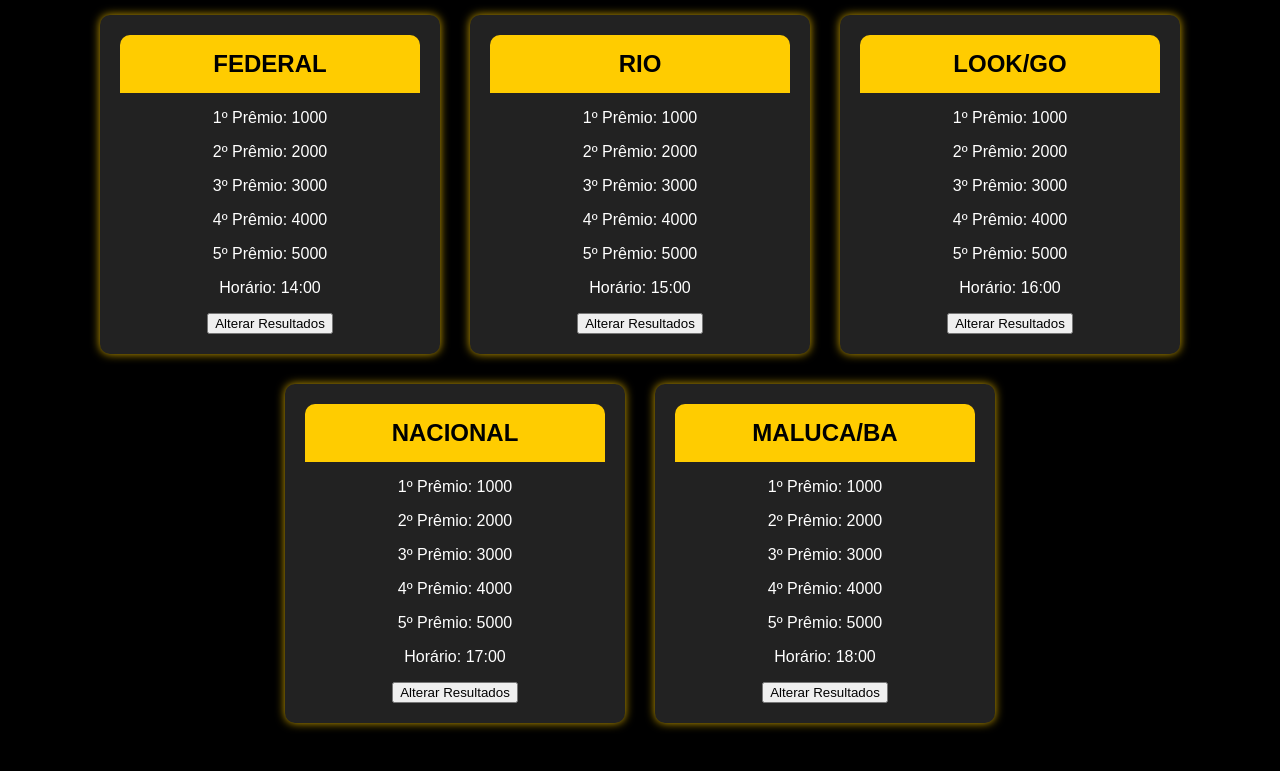
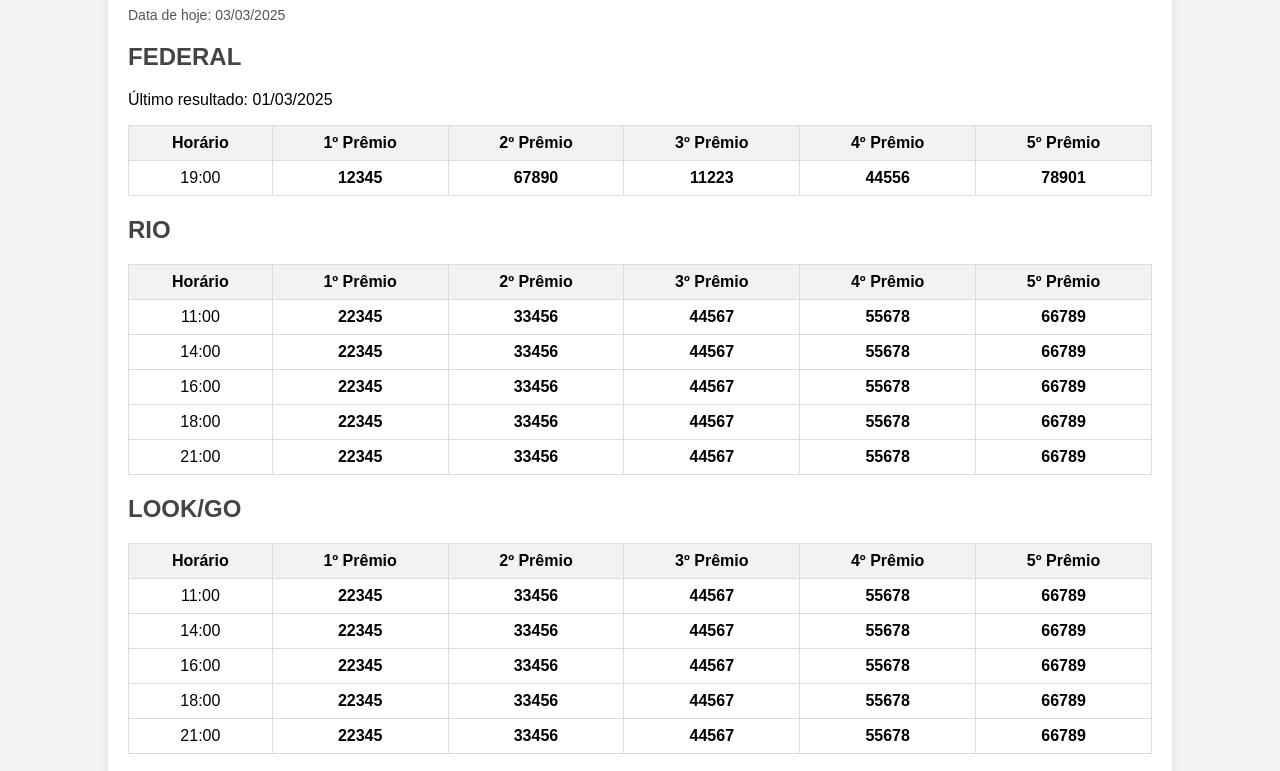
Before and after one commit to morenodasortejb/ojogoonlineresult, a plain HTML site: page index.html in a window 1280 px wide. Shown: the part 93-864 px from the top of the page. Drawn offline with Linux system fonts and the light colour scheme.

Commit message:
Update index.html

```diff
--- a/index.html
+++ b/index.html
@@ -1,224 +1,272 @@
 <!DOCTYPE html>
-<html lang="pt-BR">
+<html lang="pt-br">
 <head>
     <meta charset="UTF-8">
     <meta name="viewport" content="width=device-width, initial-scale=1.0">
-    <title>OJOGOONLINE - Painel de Controle</title>
+    <title>OJOGOONLINE</title>
     <style>
         body {
             font-family: Arial, sans-serif;
-            background-color: #000;
-            color: white;
+            background-color: #f4f4f4;
             margin: 0;
             padding: 0;
+        }
+        .container {
+            width: 80%;
+            margin: 0 auto;
+            padding: 20px;
+            background-color: #fff;
+            box-shadow: 0 0 10px rgba(0, 0, 0, 0.1);
+        }
+        h1 {
+            text-align: center;
+            color: #333;
+        }
+        .lottery-section {
+            margin-top: 20px;
+        }
+        .lottery-section h2 {
+            color: #444;
+        }
+        .lottery-section table {
+            width: 100%;
+            border-collapse: collapse;
+            margin-bottom: 20px;
+        }
+        .lottery-section table, .lottery-section th, .lottery-section td {
+            border: 1px solid #ddd;
+            padding: 8px;
+        }
+        .lottery-section th {
+            background-color: #f2f2f2;
+        }
+        .lottery-section td {
             text-align: center;
         }
-        header {
-            background-color: #ffcc00;
-            color: black;
-            padding: 20px;
-            font-size: 28px;
+        .result {
             font-weight: bold;
         }
-        .container {
+        .date {
+            font-size: 14px;
+            color: #555;
+        }
+        .back-bar {
+            background-color: #333;
+            padding: 10px;
+            text-align: center;
+            position: fixed;
+            width: 100%;
+            top: 0;
+            left: 0;
+            z-index: 10;
+        }
+        .back-bar a {
+            color: #fff;
+            text-decoration: none;
+            font-size: 16px;
+        }
+        .button {
+            display: inline-block;
+            background-color: #28a745;
+            color: white;
+            padding: 15px 30px;
+            font-size: 18px;
+            text-align: center;
+            text-decoration: none;
+            border-radius: 5px;
+            margin-top: 20px;
+            cursor: pointer;
+        }
+        .button:hover {
+            background-color: #218838;
+        }
+
+        /* Estilos do modal flutuante */
+        .modal {
+            display: none;
+            position: fixed;
+            z-index: 100;
+            left: 0;
+            top: 0;
+            width: 100%;
+            height: 100%;
+            background-color: rgba(0, 0, 0, 0.5);
+        }
+        .modal-content {
+            position: relative;
+            background-color: #fff;
+            margin: 15% auto;
             padding: 20px;
-            display: flex;
-            flex-wrap: wrap;
-            justify-content: center;
+            width: 80%;
+            max-width: 600px;
+            border-radius: 5px;
+            text-align: center;
         }
-        .tabela {
-            background-color: #222;
-            padding: 20px;
-            margin: 15px;
-            width: 300px;
-            border-radius: 10px;
-            box-shadow: 0 0 10px rgba(255, 204, 0, 0.8);
-        }
-        .tabela h2 {
-            margin: 0;
-            padding: 15px;
-            background-color: #ffcc00;
-            color: black;
-            border-radius: 10px 10px 0 0;
-        }
-        #resultados {
-            margin-top: 20px;
-            text-align: left;
-        }
-        .form-container {
-            margin-top: 15px;
-        }
-        input[type="text"] {
-            width: 80%;
-            padding: 10px;
-            font-size: 16px;
-            margin: 10px 0;
-            background-color: #ffcc00;
-            border: none;
-            color: black;
+        .modal-content a {
+            display: inline-block;
+            background-color: #007bff;
+            color: white;
+            padding: 15px 30px;
+            font-size: 18px;
+            text-align: center;
+            text-decoration: none;
             border-radius: 5px;
         }
-        .edit-form {
-            display: none; /* Só visível para edição interna */
-        }
-        footer {
-            margin-top: 40px;
-            font-size: 18px;
-            color: white;
+        .close-btn {
+            position: absolute;
+            top: 10px;
+            right: 10px;
+            font-size: 20px;
+            cursor: pointer;
+            color: #333;
         }
     </style>
 </head>
 <body>
-    <header>🎰 OJOGOONLINE 🐾 - Painel de Controle</header>
+    <!-- Barrinha de Voltar -->
+    <div class="back-bar">
+        <a href="https://morenodasortejb.my.canva.site/ojogoonline">Voltar</a>
+    </div>
 
     <div class="container">
-        <!-- Resultados das Loterias (Visíveis para o público) -->
-        <div class="tabela">
-            <h2>FEDERAL</h2>
-            <p id="federal1">1º Prêmio: <span id="federalPrimeiro">1000</span></p>
-            <p id="federal2">2º Prêmio: <span id="federalSegundo">2000</span></p>
-            <p id="federal3">3º Prêmio: <span id="federalTerceiro">3000</span></p>
-            <p id="federal4">4º Prêmio: <span id="federalQuarto">4000</span></p>
-            <p id="federal5">5º Prêmio: <span id="federalQuinto">5000</span></p>
-            <p id="federalHora">Horário: <span id="federalHoraValor">14:00</span></p>
-            <button onclick="exibirFormulario('federal')">Alterar Resultados</button>
+        <h1>OJOGOONLINE</h1>
+
+        <!-- Exibição da data atual -->
+        <div class="date">
+            <p>Data de hoje: <span id="date"></span></p>
         </div>
 
-        <div class="tabela">
-            <h2>RIO</h2>
-            <p id="rio1">1º Prêmio: <span id="rioPrimeiro">1000</span></p>
-            <p id="rio2">2º Prêmio: <span id="rioSegundo">2000</span></p>
-            <p id="rio3">3º Prêmio: <span id="rioTerceiro">3000</span></p>
-            <p id="rio4">4º Prêmio: <span id="rioQuarto">4000</span></p>
-            <p id="rio5">5º Prêmio: <span id="rioQuinto">5000</span></p>
-            <p id="rioHora">Horário: <span id="rioHoraValor">15:00</span></p>
-            <button onclick="exibirFormulario('rio')">Alterar Resultados</button>
-        </div>
+        <!-- Exibindo os resultados das loterias e a última federal -->
+        <div id="lotteryResults"></div>
 
-        <div class="tabela">
-            <h2>LOOK/GO</h2>
-            <p id="lookgo1">1º Prêmio: <span id="lookgoPrimeiro">1000</span></p>
-            <p id="lookgo2">2º Prêmio: <span id="lookgoSegundo">2000</span></p>
-            <p id="lookgo3">3º Prêmio: <span id="lookgoTerceiro">3000</span></p>
-            <p id="lookgo4">4º Prêmio: <span id="lookgoQuarto">4000</span></p>
-            <p id="lookgo5">5º Prêmio: <span id="lookgoQuinto">5000</span></p>
-            <p id="lookgoHora">Horário: <span id="lookgoHoraValor">16:00</span></p>
-            <button onclick="exibirFormulario('lookgo')">Alterar Resultados</button>
-        </div>
+        <script>
+            // Atualiza a data atual
+            document.getElementById("date").textContent = new Date().toLocaleDateString('pt-BR');
 
-        <div class="tabela">
-            <h2>NACIONAL</h2>
-            <p id="nacional1">1º Prêmio: <span id="nacionalPrimeiro">1000</span></p>
-            <p id="nacional2">2º Prêmio: <span id="nacionalSegundo">2000</span></p>
-            <p id="nacional3">3º Prêmio: <span id="nacionalTerceiro">3000</span></p>
-            <p id="nacional4">4º Prêmio: <span id="nacionalQuarto">4000</span></p>
-            <p id="nacional5">5º Prêmio: <span id="nacionalQuinto">5000</span></p>
-            <p id="nacionalHora">Horário: <span id="nacionalHoraValor">17:00</span></p>
-            <button onclick="exibirFormulario('nacional')">Alterar Resultados</button>
-        </div>
+            // Função para calcular as últimas loterias Federais passadas (última quarta ou sábado)
+            function getLastFederalDrawDate() {
+                let today = new Date();
+                let lastFederalDate = new Date(today); // Copia a data de hoje
 
-        <div class="tabela">
-            <h2>MALUCA/BA</h2>
-            <p id="malucaba1">1º Prêmio: <span id="malucabaPrimeiro">1000</span></p>
-            <p id="malucaba2">2º Prêmio: <span id="malucabaSegundo">2000</span></p>
-            <p id="malucaba3">3º Prêmio: <span id="malucabaTerceiro">3000</span></p>
-            <p id="malucaba4">4º Prêmio: <span id="malucabaQuarto">4000</span></p>
-            <p id="malucaba5">5º Prêmio: <span id="malucabaQuinto">5000</span></p>
-            <p id="malucabaHora">Horário: <span id="malucabaHoraValor">18:00</span></p>
-            <button onclick="exibirFormulario('malucaba')">Alterar Resultados</button>
-        </div>
+                // Verifica se hoje é quarta ou sábado, e define a data correta
+                if (today.getDay() === 3) { // Se for quarta-feira (3)
+                    lastFederalDate = new Date(today);
+                } else if (today.getDay() === 6) { // Se for sábado (6)
+                    lastFederalDate = new Date(today);
+                } else {
+                    // Se não for quarta ou sábado, encontra a última quarta ou sábado
+                    let diff = today.getDay() < 3 ? 3 - today.getDay() : 10 - today.getDay(); // Calcular dias até a última quarta ou sábado
+                    lastFederalDate.setDate(today.getDate() - diff);
+                }
 
-        <!-- Painel de Controle (Somente visível para você) -->
-        <div class="edit-form" id="federalForm">
-            <h3>Alterar Resultados de FEDERAL</h3>
-            <input type="text" id="inputFederalPrimeiro" placeholder="1º Prêmio" />
-            <input type="text" id="inputFederalSegundo" placeholder="2º Prêmio" />
-            <input type="text" id="inputFederalTerceiro" placeholder="3º Prêmio" />
-            <input type="text" id="inputFederalQuarto" placeholder="4º Prêmio" />
-            <input type="text" id="inputFederalQuinto" placeholder="5º Prêmio" />
-            <input type="text" id="inputFederalHora" placeholder="Horário" />
-            <button onclick="salvarResultados('federal')">Salvar</button>
-            <button onclick="cancelarAlteracao('federal')">Cancelar</button>
-        </div>
+                // Formata a data para o formato "dd/mm/yyyy"
+                return lastFederalDate.toLocaleDateString('pt-BR');
+            }
 
-        <div class="edit-form" id="rioForm">
-            <h3>Alterar Resultados de RIO</h3>
-            <input type="text" id="inputRioPrimeiro" placeholder="1º Prêmio" />
-            <input type="text" id="inputRioSegundo" placeholder="2º Prêmio" />
-            <input type="text" id="inputRioTerceiro" placeholder="3º Prêmio" />
-            <input type="text" id="inputRioQuarto" placeholder="4º Prêmio" />
-            <input type="text" id="inputRioQuinto" placeholder="5º Prêmio" />
-            <input type="text" id="inputRioHora" placeholder="Horário" />
-            <button onclick="salvarResultados('rio')">Salvar</button>
-            <button onclick="cancelarAlteracao('rio')">Cancelar</button>
-        </div>
+            // Dados dos resultados de cada loteria e horários
+            const results = {
+                'FEDERAL': {
+                    '19:00': { primeiro: '12345', segundo: '67890', terceiro: '11223', quarto: '44556', quinto: '78901', data: getLastFederalDrawDate() }
+                },
+                'RIO': {
+                    '11:00': { primeiro: '22345', segundo: '33456', terceiro: '44567', quarto: '55678', quinto: '66789' },
+                    '14:00': { primeiro: '22345', segundo: '33456', terceiro: '44567', quarto: '55678', quinto: '66789' },
+                    '16:00': { primeiro: '22345', segundo: '33456', terceiro: '44567', quarto: '55678', quinto: '66789' },
+                    '18:00': { primeiro: '22345', segundo: '33456', terceiro: '44567', quarto: '55678', quinto: '66789' },
+                    '21:00': { primeiro: '22345', segundo: '33456', terceiro: '44567', quarto: '55678', quinto: '66789' }
+                },
+                'LOOK/GO': {
+                    '11:00': { primeiro: '22345', segundo: '33456', terceiro: '44567', quarto: '55678', quinto: '66789' },
+                    '14:00': { primeiro: '22345', segundo: '33456', terceiro: '44567', quarto: '55678', quinto: '66789' },
+                    '16:00': { primeiro: '22345', segundo: '33456', terceiro: '44567', quarto: '55678', quinto: '66789' },
+                    '18:00': { primeiro: '22345', segundo: '33456', terceiro: '44567', quarto: '55678', quinto: '66789' },
+                    '21:00': { primeiro: '22345', segundo: '33456', terceiro: '44567', quarto: '55678', quinto: '66789' }
+                },
+                'NACIONAL': {
+                    '02:00': { primeiro: '22345', segundo: '33456', terceiro: '44567', quarto: '55678', quinto: '66789' },
+                    '08:00': { primeiro: '22345', segundo: '33456', terceiro: '44567', quarto: '55678', quinto: '66789' },
+                    '10:00': { primeiro: '22345', segundo: '33456', terceiro: '44567', quarto: '55678', quinto: '66789' },
+                    '12:00': { primeiro: '22345', segundo: '33456', terceiro: '44567', quarto: '55678', quinto: '66789' },
+                    '15:00': { primeiro: '22345', segundo: '33456', terceiro: '44567', quarto: '55678', quinto: '66789' },
+                    '17:00': { primeiro: '22345', segundo: '33456', terceiro: '44567', quarto: '55678', quinto: '66789' },
+                    '19:00': { primeiro: '22345', segundo: '33456', terceiro: '44567', quarto: '55678', quinto: '66789' },
+                    '22:00': { primeiro: '22345', segundo: '33456', terceiro: '44567', quarto: '55678', quinto: '66789' }
+                },
+                'MALUCA/BA': {
+                    '10:00': { primeiro: '22345', segundo: '33456', terceiro: '44567', quarto: '55678', quinto: '66789' },
+                    '12:00': { primeiro: '22345', segundo: '33456', terceiro: '44567', quarto: '55678', quinto: '66789' },
+                    '14:00': { primeiro: '22345', segundo: '33456', terceiro: '44567', quarto: '55678', quinto: '66789' },
+                    '16:00': { primeiro: '22345', segundo: '33456', terceiro: '44567', quarto: '55678', quinto: '66789' },
+                    '18:00': { primeiro: '22345', segundo: '33456', terceiro: '44567', quarto: '55678', quinto: '66789' }
+                }
+            };
 
-        <div class="edit-form" id="lookgoForm">
-            <h3>Alterar Resultados de LOOK/GO</h3>
-            <input type="text" id="inputLookgoPrimeiro" placeholder="1º Prêmio" />
-            <input type="text" id="inputLookgoSegundo" placeholder="2º Prêmio" />
-            <input type="text" id="inputLookgoTerceiro" placeholder="3º Prêmio" />
-            <input type="text" id="inputLookgoQuarto" placeholder="4º Prêmio" />
-            <input type="text" id="inputLookgoQuinto" placeholder="5º Prêmio" />
-            <input type="text" id="inputLookgoHora" placeholder="Horário" />
-            <button onclick="salvarResultados('lookgo')">Salvar</button>
-            <button onclick="cancelarAlteracao('lookgo')">Cancelar</button>
-        </div>
+            // Função para gerar os resultados
+            function generateResults() {
+                let lotteryResultsContainer = document.getElementById('lotteryResults');
 
-        <div class="edit-form" id="nacionalForm">
-            <h3>Alterar Resultados de NACIONAL</h3>
-            <input type="text" id="inputNacionalPrimeiro" placeholder="1º Prêmio" />
-            <input type="text" id="inputNacionalSegundo" placeholder="2º Prêmio" />
-            <input type="text" id="inputNacionalTerceiro" placeholder="3º Prêmio" />
-            <input type="text" id="inputNacionalQuarto" placeholder="4º Prêmio" />
-            <input type="text" id="inputNacionalQuinto" placeholder="5º Prêmio" />
-            <input type="text" id="inputNacionalHora" placeholder="Horário" />
-            <button onclick="salvarResultados('nacional')">Salvar</button>
-            <button onclick="cancelarAlteracao('nacional')">Cancelar</button>
-        </div>
+                // Gerar a tabela para cada loteria
+                for (let lottery in results) {
+                    let lotterySection = document.createElement('div');
+                    lotterySection.classList.add('lottery-section');
 
-        <div class="edit-form" id="malucabaForm">
-            <h3>Alterar Resultados de MALUCA/BA</h3>
-            <input type="text" id="inputMalucabaPrimeiro" placeholder="1º Prêmio" />
-            <input type="text" id="inputMalucabaSegundo" placeholder="2º Prêmio" />
-            <input type="text" id="inputMalucabaTerceiro" placeholder="3º Prêmio" />
-            <input type="text" id="inputMalucabaQuarto" placeholder="4º Prêmio" />
-            <input type="text" id="inputMalucabaQuinto" placeholder="5º Prêmio" />
-            <input type="text" id="inputMalucabaHora" placeholder="Horário" />
-            <button onclick="salvarResultados('malucaba')">Salvar</button>
-            <button onclick="cancelarAlteracao('malucaba')">Cancelar</button>
+                    let lotteryTitle = document.createElement('h2');
+                    lotteryTitle.textContent = lottery;
+                    lotterySection.appendChild(lotteryTitle);
+
+                    let table = document.createElement('table');
+                    let tableHeader = document.createElement('tr');
+                    tableHeader.innerHTML = `<th>Horário</th><th>1º Prêmio</th><th>2º Prêmio</th><th>3º Prêmio</th><th>4º Prêmio</th><th>5º Prêmio</th>`;
+                    table.appendChild(tableHeader);
+
+                    // Preenche as linhas da tabela com os resultados
+                    for (let time in results[lottery]) {
+                        let row = document.createElement('tr');
+                        row.innerHTML = `<td>${time}</td>
+                                         <td class="result">${results[lottery][time].primeiro}</td>
+                                         <td class="result">${results[lottery][time].segundo}</td>
+                                         <td class="result">${results[lottery][time].terceiro}</td>
+                                         <td class="result">${results[lottery][time].quarto}</td>
+                                         <td class="result">${results[lottery][time].quinto}</td>`;
+                        table.appendChild(row);
+                    }
+
+                    // Exibe a data da última federal
+                    if (lottery === "FEDERAL") {
+                        let lastFederalDate = results[lottery]['19:00'].data;
+                        let federalDateText = `Último resultado: ${lastFederalDate}`;
+                        lotterySection.innerHTML += `<p>${federalDateText}</p>`;
+                    }
+
+                    lotterySection.appendChild(table);
+                    lotteryResultsContainer.appendChild(lotterySection);
+                }
+            }
+
+            // Chama a função para gerar os resultados ao carregar a página
+            generateResults();
+
+            // Função para abrir o modal de "Jogar Agora"
+            function openModal() {
+                document.getElementById('gameModal').style.display = 'block';
+            }
+
+            // Função para fechar o modal
+            function closeModal() {
+                document.getElementById('gameModal').style.display = 'none';
+            }
+        </script>
+
+        <!-- Botão Jogue Agora -->
+        <button class="button" onclick="openModal()">Jogue Agora</button>
+    </div>
+
+    <!-- Modal de Jogo Agora -->
+    <div id="gameModal" class="modal">
+        <div class="modal-content">
+            <span class="close-btn" onclick="closeModal()">×</span>
+            <a href="https://app.aguiaoficial.com/pr/ZXbjMC6Q" target="_blank">Jogue Agora</a>
         </div>
     </div>
-
-    <footer>
-        <p>Data Atual: <span id="dataAtual"></span></p>
-    </footer>
-
-    <script>
-        // Exibe a data atual no subtítulo
-        document.getElementById('dataAtual').innerText = new Date().toLocaleDateString('pt-BR');
-
-        function exibirFormulario(loteria) {
-            document.getElementById(loteria + 'Form').style.display = 'block';
-        }
-
-        function salvarResultados(loteria) {
-            document.getElementById(loteria + 'Primeiro').innerText = document.getElementById('input' + capitalizeFirstLetter(loteria) + 'Primeiro').value;
-            document.getElementById(loteria + 'Segundo').innerText = document.getElementById('input' + capitalizeFirstLetter(loteria) + 'Segundo').value;
-            document.getElementById(loteria + 'Terceiro').innerText = document.getElementById('input' + capitalizeFirstLetter(loteria) + 'Terceiro').value;
-            document.getElementById(loteria + 'Quarto').innerText = document.getElementById('input' + capitalizeFirstLetter(loteria) + 'Quarto').value;
-            document.getElementById(loteria + 'Quinto').innerText = document.getElementById('input' + capitalizeFirstLetter(loteria) + 'Quinto').value;
-            document.getElementById(loteria + 'HoraValor').innerText = document.getElementById('input' + capitalizeFirstLetter(loteria) + 'Hora').value;
-            document.getElementById(loteria + 'Form').style.display = 'none';
-        }
-
-        function cancelarAlteracao(loteria) {
-            document.getElementById(loteria + 'Form').style.display = 'none';
-        }
-
-        function capitalizeFirstLetter(string) {
-            return string.charAt(0).toUpperCase() + string.slice(1);
-        }
-    </script>
 </body>
 </html>
```
